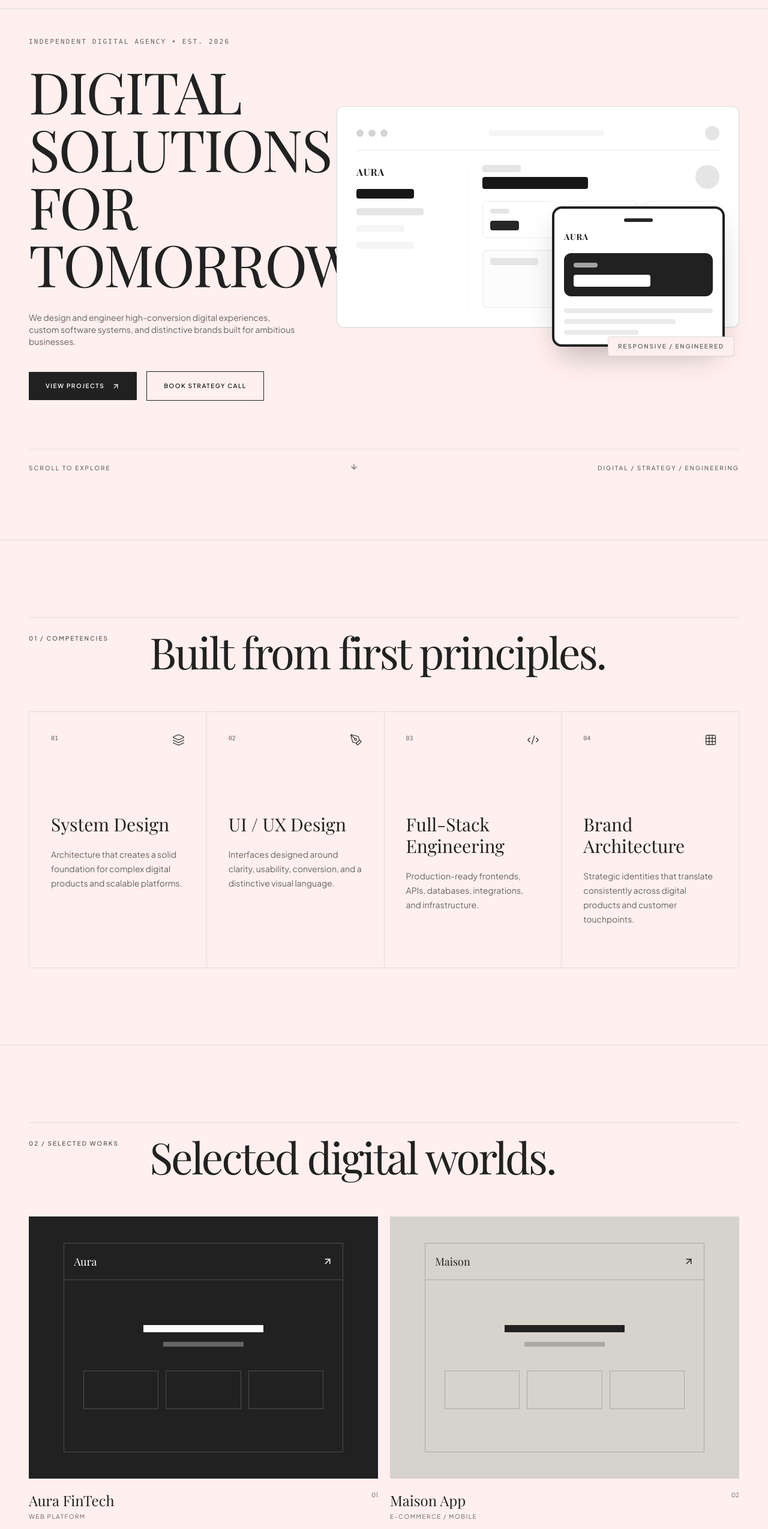
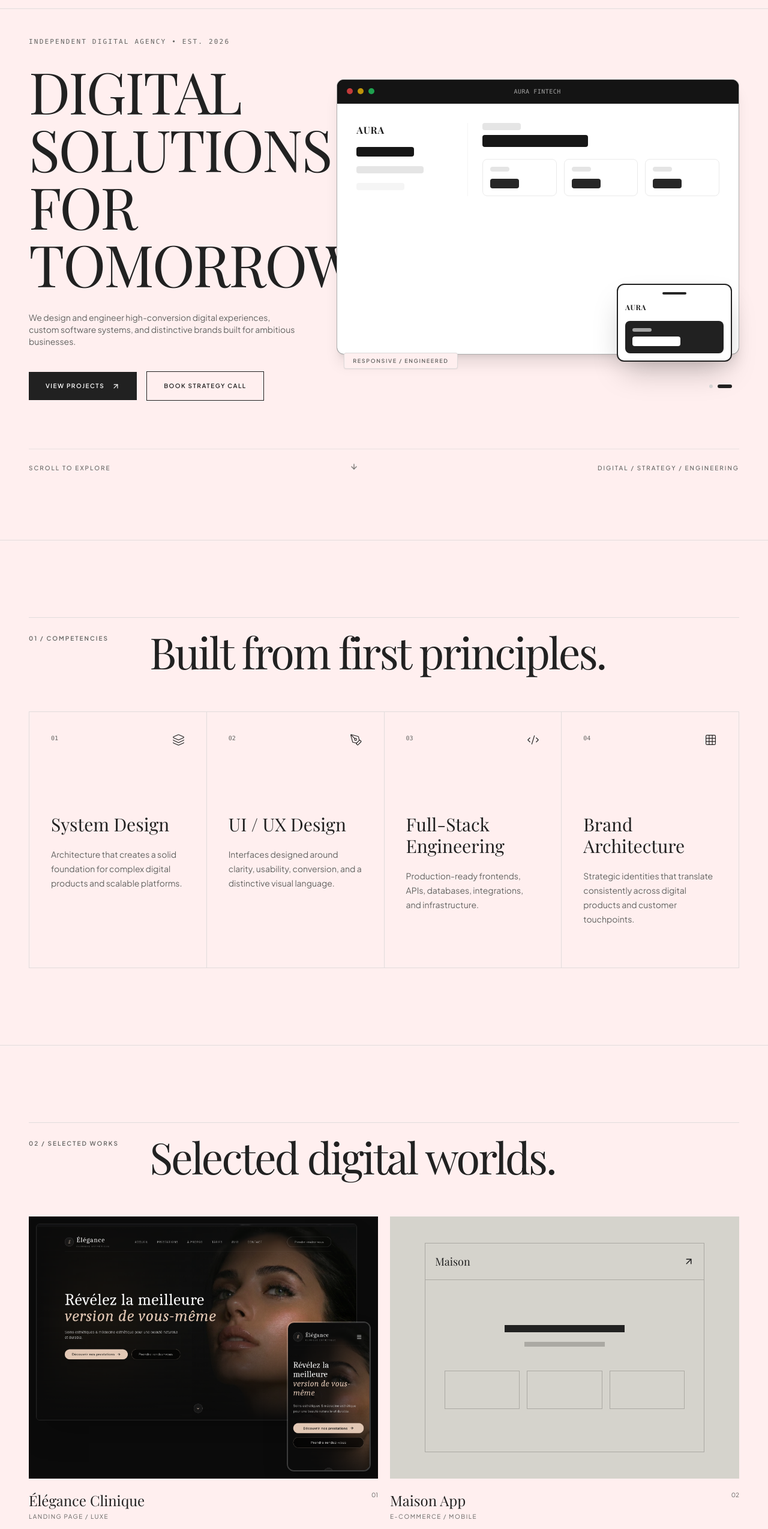
Before and after one commit to yassineED7/yo-solution, a React (Vite) app: page / in a window 1280 px wide. Shown: the part 57-2606 px from the top of the page at 60% size. Built offline with nearby package versions, Linux system fonts and the light colour scheme.

Commit message:
Add Elegance project showcase with desktop and mobile previews

```diff
--- a/src/components/Hero.jsx
+++ b/src/components/Hero.jsx
@@ -1,7 +1,40 @@
-import { motion } from "framer-motion";
+import React, { useState, useEffect } from "react";
+import { motion, AnimatePresence } from "framer-motion";
 import { ArrowUpRight, ArrowDown } from "lucide-react";
 
+// Importation des images du projet Élégance
+import eleganceDesk from "../assets/elegance-desk.png";
+import eleganceMobile from "../assets/elegance-mobile.png";
+
 export default function Hero() {
+  const [currentIndex, setCurrentIndex] = useState(0);
+
+  // Liste des projets à faire défiler dans le Hero Showcase
+  const showcaseProjects = [
+    {
+      title: "Élégance Clinique",
+      badge: "RESPONSIVE / LUXURY CLINIC",
+      desk: eleganceDesk,
+      mobile: eleganceMobile,
+      isRealImage: true,
+    },
+    {
+      title: "Aura FinTech",
+      badge: "RESPONSIVE / ENGINEERED",
+      isRealImage: false, // Wireframe par défaut
+    }
+  ];
+
+  // Rotation automatique toutes les 4.5 secondes
+  useEffect(() => {
+    const timer = setInterval(() => {
+      setCurrentIndex((prev) => (prev + 1) % showcaseProjects.length);
+    }, 4500);
+    return () => clearInterval(timer);
+  }, [showcaseProjects.length]);
+
+  const activeProject = showcaseProjects[currentIndex];
+
   return (
     <section className="relative border-b border-neutral-300/70 pt-20 pb-20 md:pt-28 md:pb-28 overflow-hidden">
       <div className="mx-auto max-w-[1440px] px-5 md:px-8 lg:px-12">
@@ -42,51 +75,60 @@ export default function Hero() {
             </div>
           </div>
 
-          {/* Côté Droit */}
+          {/* Côté Droit : Dynamic Showcase (Desktop + Mobile slider) */}
           <div className="relative lg:col-span-7">
+            <div className="group relative mx-auto w-full max-w-[720px] py-6 min-h-[420px]">
+
+              <AnimatePresence mode="wait">
                 <motion.div
-              initial={{ opacity: 0, scale: 0.98 }}
-              animate={{ opacity: 1, scale: 1 }}
-              transition={{ duration: 0.8, ease: [0.16, 1, 0.3, 1] }}
-              whileHover="hover"
-              className="group relative mx-auto w-full max-w-[720px] cursor-pointer py-6"
+                  key={currentIndex}
+                  initial={{ opacity: 0, x: 20 }}
+                  animate={{ opacity: 1, x: 0 }}
+                  exit={{ opacity: 0, x: -20 }}
+                  transition={{ duration: 0.6, ease: [0.16, 1, 0.3, 1] }}
+                  className="relative w-full"
                 >
-              {/* Desktop Dashboard Wireframe */}
-              <motion.div
-                variants={{
-                  hover: { scale: 1.015, y: -3 },
-                }}
-                transition={{ duration: 0.6, ease: [0.16, 1, 0.3, 1] }}
-                className="relative w-full rounded-xl border border-neutral-300/80 bg-white p-6 md:p-8 shadow-sm transition-shadow duration-700 ease-out group-hover:shadow-2xl"
-              >
-                <div className="mb-6 flex items-center justify-between border-b border-neutral-200/80 pb-4">
+                  {/* Mockup Desktop */}
+                  <div className="relative w-full rounded-xl border border-neutral-300/80 bg-neutral-900 overflow-hidden shadow-xl transition-all duration-700 group-hover:shadow-2xl">
+
+                    {/* Frame Top Bar */}
+                    <div className="flex items-center justify-between border-b border-white/10 bg-[#141414] px-4 py-3">
                       <div className="flex items-center gap-2">
-                    <span className="h-3 w-3 rounded-full bg-neutral-300" />
-                    <span className="h-3 w-3 rounded-full bg-neutral-300" />
-                    <span className="h-3 w-3 rounded-full bg-neutral-300" />
+                        <span className="h-2.5 w-2.5 rounded-full bg-red-500/80" />
+                        <span className="h-2.5 w-2.5 rounded-full bg-yellow-500/80" />
+                        <span className="h-2.5 w-2.5 rounded-full bg-green-500/80" />
                       </div>
-                  <div className="h-2.5 w-48 rounded bg-neutral-100" />
-                  <div className="h-6 w-6 rounded-full bg-neutral-200" />
+                      <span className="text-[10px] font-mono text-neutral-400 tracking-wider uppercase">
+                        {activeProject.title}
+                      </span>
+                      <div className="w-12" />
                     </div>
 
+                    {/* Image ou Wireframe Desktop */}
+                    <div className="relative aspect-[16/10] w-full bg-[#0B0B0B] overflow-hidden">
+                      {activeProject.isRealImage ? (
+                        <img
+                          src={activeProject.desk}
+                          alt={activeProject.title}
+                          className="w-full h-full object-cover object-top"
+                        />
+                      ) : (
+                        /* Wireframe par défaut pour Aura */
+                        <div className="p-6 md:p-8 bg-white h-full">
                           <div className="grid grid-cols-12 gap-6">
                             <div className="col-span-4 space-y-4 border-r border-neutral-100 pr-4">
                               <span className="font-serif text-base font-bold tracking-wider text-[#212121]">AURA</span>
                               <div className="h-4 w-24 rounded bg-neutral-900" />
                               <div className="h-3 w-28 rounded bg-neutral-200" />
                               <div className="h-3 w-20 rounded bg-neutral-100" />
-                    <div className="h-3 w-24 rounded bg-neutral-100" />
                             </div>
-
                             <div className="col-span-8 space-y-5">
                               <div className="flex items-center justify-between">
                                 <div className="space-y-2">
                                   <div className="h-3 w-16 rounded bg-neutral-200" />
                                   <div className="h-5 w-44 rounded bg-neutral-900" />
                                 </div>
-                      <div className="h-10 w-10 rounded-full bg-neutral-200" />
                               </div>
-
                               <div className="grid grid-cols-3 gap-3">
                                 {[1, 2, 3].map((i) => (
                                   <div key={i} className="rounded-lg border border-neutral-200/80 p-3">
@@ -95,48 +137,62 @@ export default function Hero() {
                                   </div>
                                 ))}
                               </div>
-
-                    <div className="h-24 w-full rounded-lg border border-neutral-200/80 bg-neutral-50/50 p-3">
-                      <div className="h-3 w-20 rounded bg-neutral-200" />
                             </div>
                           </div>
                         </div>
-              </motion.div>
-
-              {/* Mobile Wireframe Positionné en bas à droite */}
-              <motion.div
-                variants={{
-                  hover: { y: -8, rotate: -1.5, scale: 1.03 },
-                }}
-                transition={{ duration: 0.7, ease: [0.16, 1, 0.3, 1] }}
-                className="absolute -bottom-2 right-6 w-56 md:w-72 rounded-2xl border-[4px] border-[#212121] bg-white p-4 shadow-2xl z-10"
-              >
-                <div className="mx-auto mb-3 h-1.5 w-12 rounded-full bg-neutral-800" />
-                <span className="font-serif text-sm font-bold tracking-wider text-[#212121]">AURA</span>
-
-                <div className="mt-4 rounded-xl bg-[#212121] p-4 text-white">
-                  <div className="h-2 w-10 rounded bg-neutral-400" />
-                  <div className="mt-3 h-5 w-32 rounded bg-white" />
+                      )}
+                    </div>
                   </div>
 
-                <div className="mt-5 space-y-2.5">
-                  <div className="h-2 w-full rounded bg-neutral-200/80" />
-                  <div className="h-2 w-3/4 rounded bg-neutral-200/80" />
-                  <div className="h-2 w-1/2 rounded bg-neutral-200/80" />
+                  {/* Mockup Mobile SGHRNAH (w-36 / md:w-48) */}
+                  <motion.div
+                    initial={{ y: 20, opacity: 0 }}
+                    animate={{ y: 0, opacity: 1 }}
+                    transition={{ delay: 0.2, duration: 0.5 }}
+                    className="absolute -bottom-3 right-3 w-36 md:w-48 rounded-xl border-[2.5px] border-[#212121] bg-[#0B0B0B] overflow-hidden shadow-2xl z-20"
+                  >
+                    {activeProject.isRealImage ? (
+                      <img
+                        src={activeProject.mobile}
+                        alt="Mobile View"
+                        className="w-full h-auto object-cover"
+                      />
+                    ) : (
+                      /* Mobile Wireframe Aura */
+                      <div className="p-3 bg-white">
+                        <div className="mx-auto mb-2 h-1 w-10 rounded-full bg-neutral-800" />
+                        <span className="font-serif text-xs font-bold tracking-wider text-[#212121]">AURA</span>
+                        <div className="mt-3 rounded-lg bg-[#212121] p-3 text-white">
+                          <div className="h-1.5 w-8 rounded bg-neutral-400" />
+                          <div className="mt-2 h-4 w-20 rounded bg-white" />
                         </div>
+                      </div>
+                    )}
                   </motion.div>
 
                   {/* Badge Responsive */}
-              <motion.div
-                variants={{
-                  hover: { y: -2 },
-                }}
-                transition={{ duration: 0.5, ease: [0.16, 1, 0.3, 1] }}
-                className="absolute -bottom-6 right-2 rounded border border-neutral-300/80 bg-[#FFEFEF] px-4 py-2 text-[10px] font-semibold uppercase tracking-[0.18em] text-[#636361] shadow-sm z-20"
-              >
-                RESPONSIVE / ENGINEERED
+                  <div className="absolute -bottom-6 left-3 rounded border border-neutral-300/80 bg-[#FFEFEF] px-3.5 py-1.5 text-[9px] font-semibold uppercase tracking-[0.18em] text-[#636361] shadow-sm z-30">
+                    {activeProject.badge}
+                  </div>
+
                 </motion.div>
-            </motion.div>
+              </AnimatePresence>
+
+              {/* Indicateurs de Slide en bas */}
+              <div className="absolute -bottom-8 right-3 flex items-center gap-2 z-30">
+                {showcaseProjects.map((_, i) => (
+                  <button
+                    key={i}
+                    onClick={() => setCurrentIndex(i)}
+                    className={`h-1.5 transition-all duration-300 rounded-full ${
+                      i === currentIndex ? "w-6 bg-[#212121]" : "w-1.5 bg-neutral-300"
+                    }`}
+                    aria-label={`Slide ${i + 1}`}
+                  />
+                ))}
+              </div>
+
+            </div>
           </div>
 
         </div>
--- a/src/components/Portfolio.jsx
+++ b/src/components/Portfolio.jsx
@@ -3,6 +3,10 @@ import { motion } from "framer-motion";
 import { ArrowUpRight } from "lucide-react";
 import SectionHeader from "./SectionHeader";
 import ProjectModal from "./ProjectModal";
+
+// Importation des images du projet Élégance
+import eleganceDesk from "../assets/elegance-desk.png";
+import eleganceMobile from "../assets/elegance-mobile.png";
 
 export default function Portfolio() {
   const [selectedProject, setSelectedProject] = useState(null);
@@ -10,13 +14,17 @@ export default function Portfolio() {
   const projects = [
     {
       id: "01",
-      title: "Aura FinTech",
-      category: "Web Platform",
-      bg: "bg-[#212121]",
+      title: "Élégance Clinique",
+      category: "Landing Page / Luxe",
+      bg: "bg-[#0B0B0B]",
       accent: "text-white",
-      description: "Plateforme financière haute performance conçue pour simplifier la gestion d'actifs complexes et maximiser la conversion.",
-      techstack: ["React", "Tailwind CSS", "Framer Motion", "Node.js"],
-      link: "https://example.com"
+      description: "Page d'atterrissage haut de gamme, entièrement responsive et interactive, conçue pour la clinique esthétique Élégance (Casablanca et Marrakech).",
+      techstack: ["React", "Tailwind CSS", "Vite", "Lucide React"],
+      link: "https://elegance-murex.vercel.app/",
+      images: {
+        desk: eleganceDesk,
+        mobile: eleganceMobile
+      }
     },
     {
       id: "02",
@@ -67,6 +75,25 @@ export default function Portfolio() {
               className="group cursor-pointer"
             >
               <div className={`relative aspect-[4/3] overflow-hidden ${project.bg}`}>
+
+                {/* Visualisation pour Élégance (Desktop Guddaa + Mobile) */}
+                {project.id === "01" ? (
+                  <div className="absolute inset-0 flex items-center justify-center p-3 sm:p-4 transition-transform duration-700 group-hover:scale-105">
+                    {/* Mockup Desktop (Guddateera: w-[92%] fi top-3 left-3) */}
+                    <img
+                      src={project.images.desk}
+                      alt="Élégance Desktop Preview"
+                      className="absolute w-[92%] rounded-md shadow-2xl border border-white/10 top-3 left-3 object-cover object-top"
+                    />
+                    {/* Mockup Mobile */}
+                    <img
+                      src={project.images.mobile}
+                      alt="Élégance Mobile Preview"
+                      className="absolute w-[26%] sm:w-[24%] rounded-xl shadow-2xl border-2 border-white/20 bottom-3 right-3 object-cover z-10"
+                    />
+                  </div>
+                ) : (
+                  /* Standard preview for other projects */
                   <div className={`absolute inset-[10%] border ${project.accent === "text-white" ? "border-white/20" : "border-black/20"}`}>
                     <div className={`flex items-center justify-between border-b p-4 ${project.accent === "text-white" ? "border-white/20" : "border-black/20"}`}>
                       <span className={`font-serif text-lg ${project.accent}`}>{project.title.split(" ")[0]}</span>
@@ -84,8 +111,10 @@ export default function Portfolio() {
                       </div>
                     </div>
                   </div>
-                <div className="absolute inset-0 bg-black/0 transition-all duration-500 group-hover:bg-black/10" />
-                <div className="absolute bottom-6 left-6 opacity-0 transition-all duration-500 group-hover:opacity-100">
+                )}
+
+                <div className="absolute inset-0 bg-black/0 transition-all duration-500 group-hover:bg-black/20" />
+                <div className="absolute bottom-6 left-6 opacity-0 transition-all duration-500 group-hover:opacity-100 z-20">
                   <div className="flex items-center gap-2 bg-white px-4 py-3 text-[9px] font-semibold uppercase tracking-[0.15em] text-[#212121]">
                     Explore Project <ArrowUpRight size={12} />
                   </div>
@@ -104,7 +133,7 @@ export default function Portfolio() {
         </div>
       </div>
 
-      {/* Rendu de la fenêtre Modale lors du clic */}
+      {/* Project Modal */}
       <ProjectModal
         project={selectedProject}
         onClose={() => setSelectedProject(null)}
```
Also changed, not shown: src/components/ProjectModal.jsx (+15 -5 lines), src/assets/elegance-desk.png (added), src/assets/elegance-mobile.png (added). Lines whose indentation alone changed are shown as unchanged.
